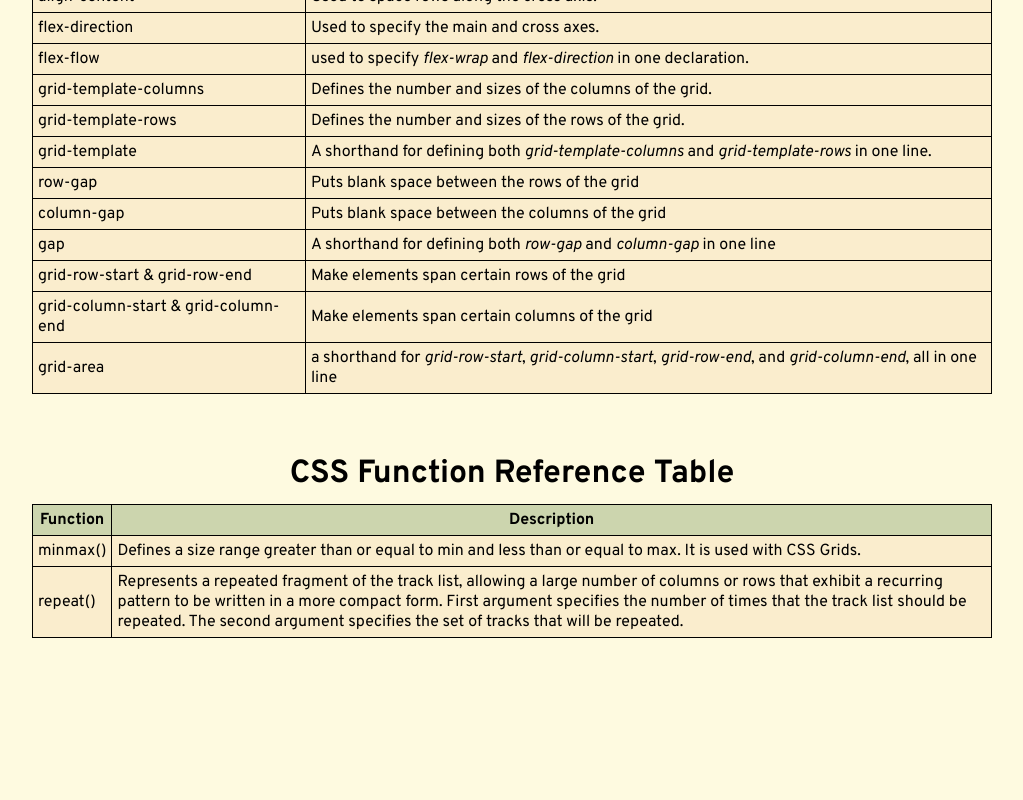
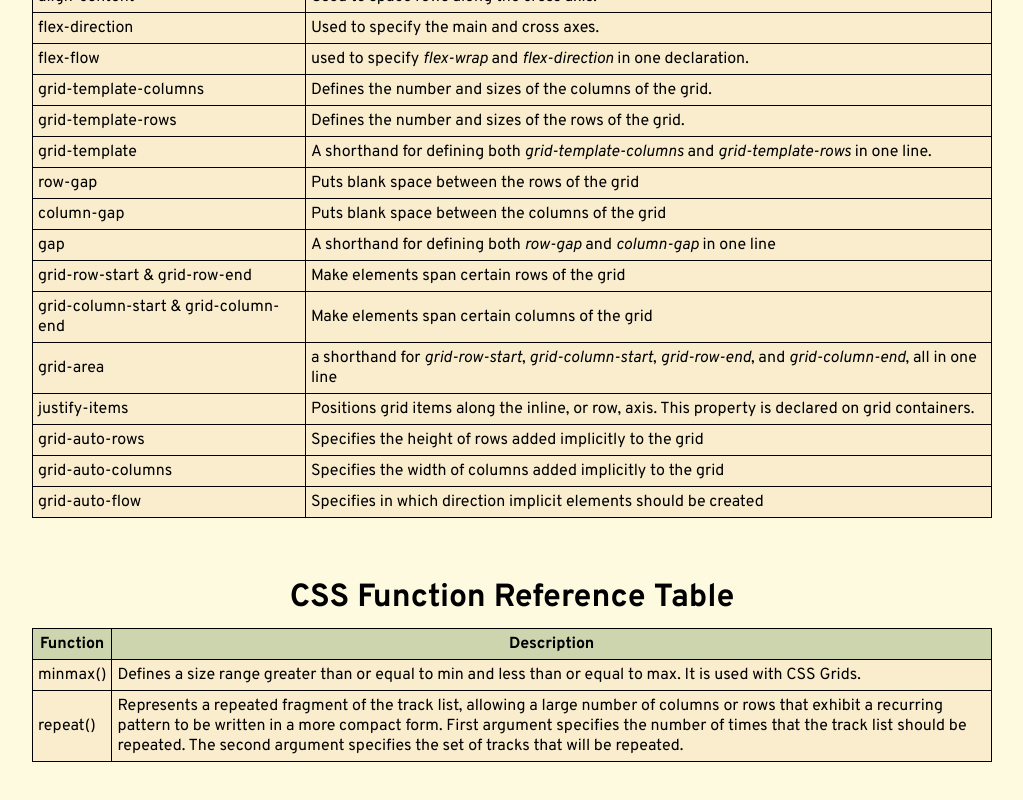
Before and after one commit to gemmanuel17/gemmanuel17-web-dev-sheet.github.io, a plain HTML site: page index.html in a window 1280 px wide. Shown: the part 1042-1842 px from the top of the page, without its empty margins (128-1151 px from the left). Before the commit the page ends 1730 px from the top, so only its background shows below. Drawn offline with Linux system fonts and the light colour scheme.

Commit message:
Add files via upload

```diff
--- a/index.html
+++ b/index.html
@@ -244,6 +244,26 @@
                         <td>grid-area</td>
                         <td>a shorthand for <em>grid-row-start</em>, <em>grid-column-start</em>, <em>grid-row-end</em>, and <em>grid-column-end</em>, all in one line</td>
                     </tr>
+                    <!--Row 28-->
+                    <tr>
+                        <td>justify-items</td>
+                        <td>Positions grid items along the inline, or row, axis. This property is declared on grid containers.</td>
+                    </tr>
+                    <!--Row 29-->
+                    <tr>
+                        <td>grid-auto-rows</td>
+                        <td>Specifies the height of rows added implicitly to the grid</td>
+                    </tr>
+                    <!--Row 30-->
+                    <tr>
+                        <td>grid-auto-columns</td>
+                        <td>Specifies the width of columns added implicitly to the grid</td>
+                    </tr>
+                    <!--Row 31-->
+                    <tr>
+                        <td>grid-auto-flow</td>
+                        <td>Specifies in which direction implicit elements should be created</td>
+                    </tr>
 
                 </tbody>
             </table>
```
